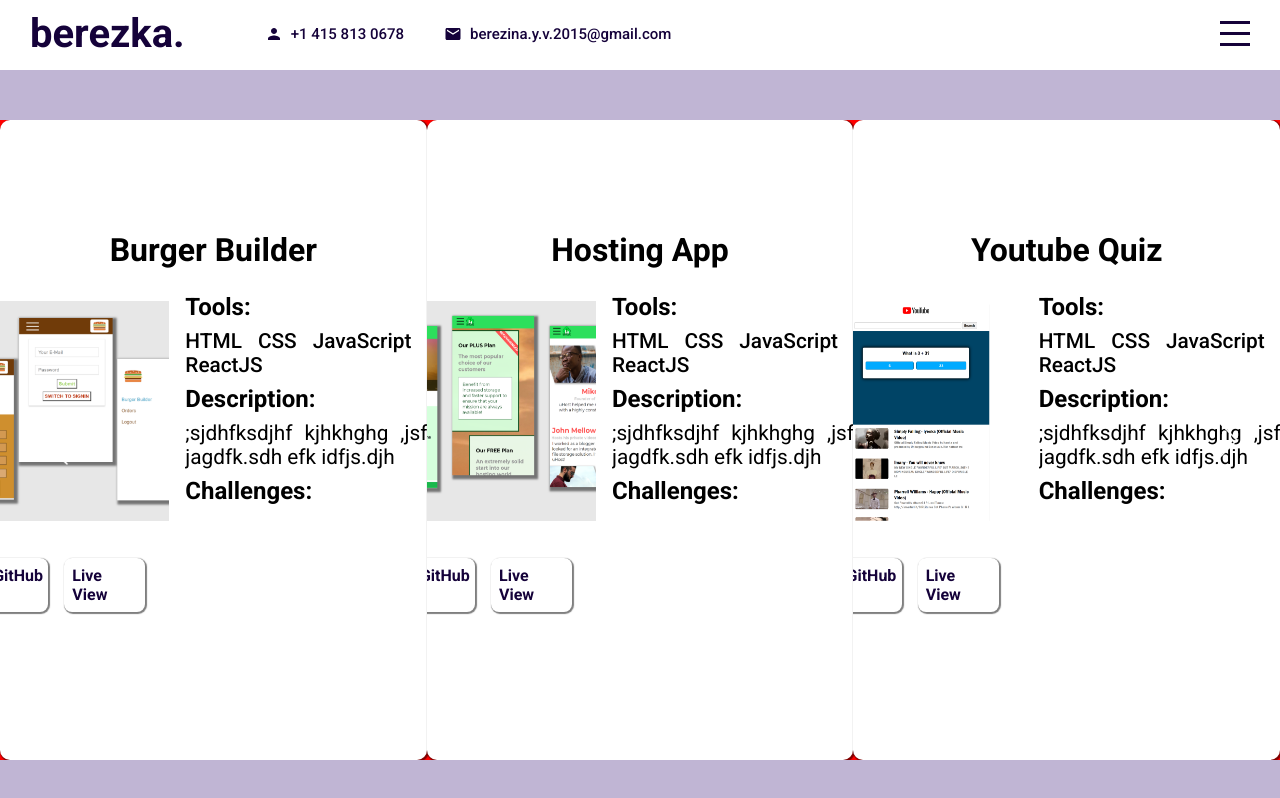
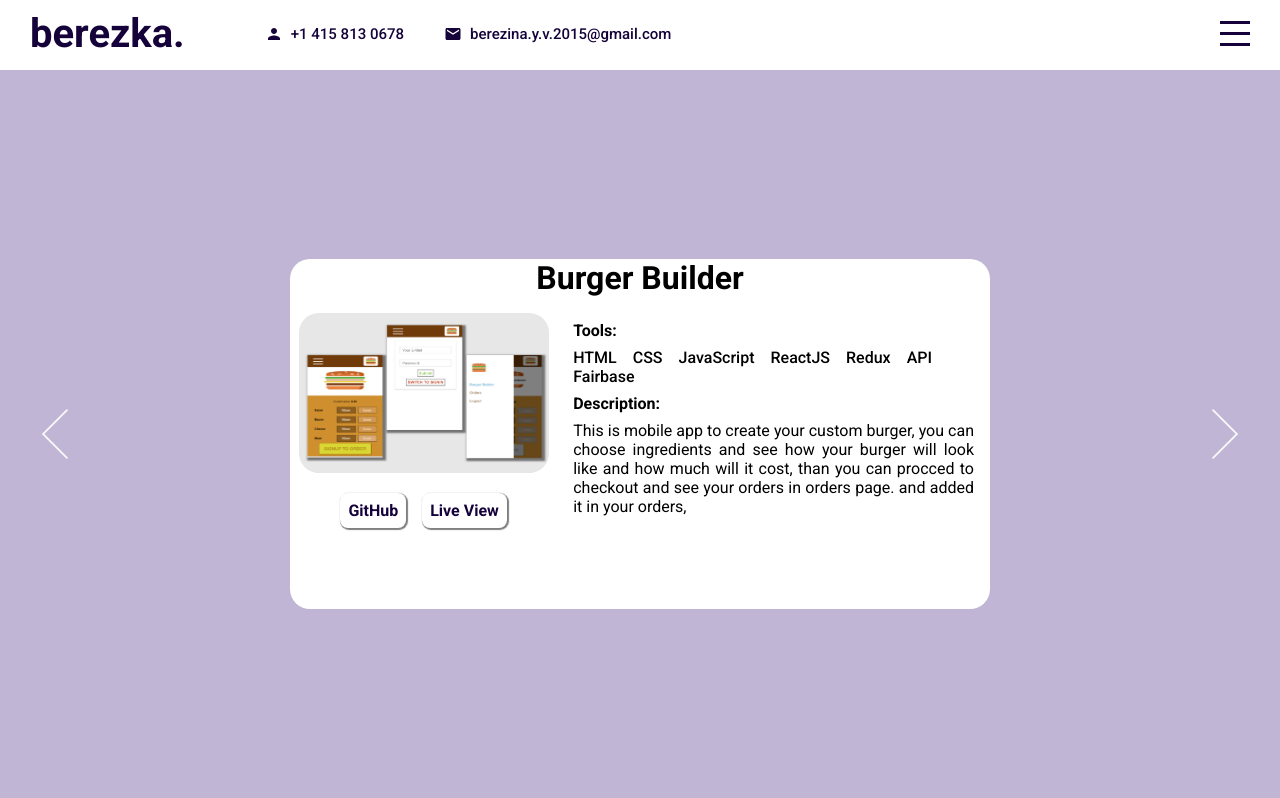
Before and after one commit to Berezka-creator/portfolio, a React (Create React App) app: page /projectspage in a window 1280 px wide. Built offline with nearby package versions, Linux system fonts and the light colour scheme.

Commit message:
projects page

```diff
--- a/src/components/portfolio/projectsPage/ProjectsPage.css
+++ b/src/components/portfolio/projectsPage/ProjectsPage.css
@@ -1,31 +1,42 @@
-.projects{
-    height: 100vh;
-    width:100vw;
-    padding-top: 5rem;
 
-    position: relative;
+.works{
+    background-color: #c0b5d4;
     display: flex;
     align-items: center;
     justify-content: center;
+    position: relative;
+
+    height: 100vh;
+    width:100vw;
+    padding-top: 4.2rem;
     left: 0;
-    background-color: #c0b5d4;
+
 }
 
 .slider{
-   height: 80vh;
-   width: 100vw;
+    height: 350px;
+    display: flex;
+    position: absolute;
+    left: 0;
+}
 
-   display: flex;
-   justify-content: center;
-   align-self: center;
-   align-content: center;
-   background-color: red;
+.container {
+    width: 100vw;
+    display:flex;
+    align-items: center;
+    justify-content: center;
+}
 
+.item {
+    width: 700px;
+    height: 100%;
+    background-color: white;
+    border-radius: 20px;
     display: flex;
-    position:absolute;
-    left: 0;
+    align-items: center;
+    justify-content: center;
+}
 
-}
 
 .arrow {
     height: 50px;
--- a/src/components/portfolio/projectsPage/ProjectsPage.jsx
+++ b/src/components/portfolio/projectsPage/ProjectsPage.jsx
@@ -11,9 +11,9 @@ export default function ProjectsPage() {
             img: "assets/burger-app.png",
             github: "https://github.com/Berezka-creator/burger-app",
             liveview: "https://berezka-creator.github.io/burger-app/",
-            tools: [ "HTML", "CSS", "JavaScript","ReactJS"],
+            tools: [ "HTML", "CSS", "JavaScript","ReactJS", "Redux", "API", "Fairbase"],
 
-            desc: ";sjdhfksdjhf kjhkhghg ,jsfkd jagdfk.sdh efk idfjs.djh",
+            desc: "This is mobile app to create your custom burger, you can choose ingredients and see how your burger will look like and how much will it cost, than you can procced to checkout and see your orders in orders page.  and added it in your orders, ",
             chell: "It was very difficultbu fun"
         },
         {
@@ -52,10 +52,12 @@ export default function ProjectsPage() {
 
 
     return (
-        <div className="projects">
+        <div className="works">
             <div className="slider" style={{transform: `translateX(-${currentSlide * 100}vw)`}}>
-                {data.map((d) => (
-                    <ProjectItem
+            {data.map((d) => (
+               <div className="container">
+                   <div className="item">
+                   <ProjectItem
                         title={d.title}
                         img={d.img}
                         gitHubLink={d.github}
@@ -63,6 +65,11 @@ export default function ProjectsPage() {
                         tools={d.tools}
                         desc={d.desc}>
                   </ProjectItem>
+
+                   </div>
+               </div>
+
+
 
                 ))
             }
--- a/src/components/portfolio/projectsPage/project/BurgerProject.css
+++ b/src/components/portfolio/projectsPage/project/BurgerProject.css
@@ -1,32 +1,22 @@
-.project-container {
-  width: 90%;
-  max-width: 1100px;
-  background-color: white;
-  box-shadow: 1px 1px 1px 1px rgba(0, 0, 0, 0.5);
-  border-radius: 10px;
-  display: flex;
-  flex-direction: column;
-  justify-content: center;
-  align-items: center;
+.project {
+  width: 100%;
+  height: 100%;
 }
-@media (min-width: 40rem) {
-  .project-container {
-    width: 70%;
-  }
+.project .project-container {
+  height: 100%;
 }
-.project-container .project-title {
+.project .project-container .project-title {
   text-align: center;
   font-size: 2rem;
   font-weight: bold;
-  padding: 1rem 0;
+  margin-bottom: 1rem;
 }
 @media (min-width: 40rem) {
-  .project-container .project-overview {
+  .project .project-container .project-overview {
     display: flex;
   }
 }
-.project-container .project-overview .left {
-  padding: 1rem;
+.project .project-container .project-overview .left {
   flex: 2;
   display: flex;
   flex-direction: column;
@@ -34,21 +24,21 @@
   align-items: center;
   align-content: center;
 }
-.project-container .project-overview .left .project-img-container {
-  width: 310px;
-  height: 220px;
+.project .project-container .project-overview .left .project-img-container {
+  width: 250px;
+  height: 160px;
   border-radius: 20px;
   overflow: hidden;
 }
-.project-container .project-overview .left .project-img-container img {
+.project .project-container .project-overview .left .project-img-container img {
   width: 100%;
   height: 100%;
 }
-.project-container .project-overview .left .project-buttons {
-  margin: 2rem 0;
+.project .project-container .project-overview .left .project-buttons {
+  padding: 1rem 0;
   display: flex;
 }
-.project-container .project-overview .left .project-buttons a {
+.project .project-container .project-overview .left .project-buttons a {
   color: #15023a;
   border-radius: 8px;
   border: none;
@@ -62,34 +52,34 @@
   outline: none;
   text-decoration: none;
 }
-.project-container .project-overview .left .project-buttons a:hover, .project-container .project-overview .left .project-buttons a:active {
+.project .project-container .project-overview .left .project-buttons a:hover, .project .project-container .project-overview .left .project-buttons a:active {
   background-color: #15023a;
   color: white;
 }
-.project-container .project-overview .right {
+.project .project-container .project-overview .right {
   flex: 3;
   padding: 0 1rem;
 }
-.project-container .project-overview .right .project-tools__items {
+.project .project-container .project-overview .right .project-tools__items {
   margin: 0;
   padding: 0;
   width: 100%;
   display: flex;
   flex-wrap: wrap;
 }
-.project-container .project-overview .right .project-tools__items .project-tools__item {
+.project .project-container .project-overview .right .project-tools__items .project-tools__item {
   display: inline;
   padding: 0 1rem 0 0;
-  font-size: 1.3rem;
+  font-size: 1rem;
   font-weight: 500;
 }
-.project-container .project-overview .right .project-subtitle {
-  font-size: 1.5rem;
+.project .project-container .project-overview .right .project-subtitle {
+  font-size: 1rem;
   font-weight: bold;
   padding: 0.5rem 0;
 }
-.project-container .project-overview .right .project-paragraph {
-  font-size: 1.3rem;
+.project .project-container .project-overview .right .project-paragraph {
+  font-size: 1rem;
   text-align: justify;
 }
 
--- a/src/components/portfolio/projectsPage/project/BurgerProject.jsx
+++ b/src/components/portfolio/projectsPage/project/BurgerProject.jsx
@@ -3,7 +3,7 @@ import './BurgerProject.css'
 
 export default function BurgerProject(props) {
     return (
-
+        <div className="project">
             <div className="project-container"  id={props.id}>
                 <div className="project-title" >{props.title}</div>
                 <div className="project-overview">
@@ -35,15 +35,14 @@ export default function BurgerProject(props) {
                                 {props.desc}
                             </p>
                         </div>
-                <div className="project-challenges">
-                            <h3 className="project-subtitle">Challenges:</h3>
-                            <p className="project-paragraph">
-                              {props.chell}
-                            </p>
-                        </div>
+
+
                 </div>
             </div>
+
             </div>
 
+
+        </div>
     )
 }
--- a/src/components/portfolio/projectsPage/project/BurgerProject.scss
+++ b/src/components/portfolio/projectsPage/project/BurgerProject.scss
@@ -1,33 +1,23 @@
 @import  '../../../../global.scss';
 
-
-
+.project {
+    width: 100%;
+    height: 100%;
 
     .project-container {
-        width: 90%;
-        max-width: 1100px;
-        background-color: white;
-        box-shadow: 1px 1px 1px 1px rgba(0, 0, 0, 0.5);
-        border-radius: 10px;
-        display: flex;
-        flex-direction: column;
-        justify-content: center;
-        align-items: center;
 
-
-        @include desktop {
-            width: 70%;
-
-        }
+        height: 100%;
 
         .project-title{
             text-align: center;
             font-size: 2rem;
             font-weight: bold;
-            padding: 1rem 0;
+            margin-bottom:1rem;
+
         }
 
         .project-overview {
+
 
 
             @include desktop {
@@ -35,7 +25,7 @@
             }
 
             .left {
-                padding: 1rem;
+
                 flex: 2;
                 display: flex;
                 flex-direction: column;
@@ -45,8 +35,8 @@
 
                 .project-img-container {
 
-                    width: 310px;
-                    height: 220px;
+                    width: 250px;
+                    height: 160px;
                     border-radius: 20px;
                     overflow: hidden;
 
@@ -58,7 +48,8 @@
                 }
 
                 .project-buttons {
-                    margin: 2rem 0;
+                    padding: 1rem 0;
+
                     display: flex;
 
                     a{
@@ -101,7 +92,7 @@
                     .project-tools__item{
                         display: inline;
                         padding: 0 1rem 0 0;
-                        font-size: 1.3rem;
+                        font-size: 1rem;
                         font-weight: 500;
 
                     }
@@ -109,13 +100,13 @@
                 }
 
                 .project-subtitle {
-                    font-size: 1.5rem;
+                    font-size: 1rem;
                     font-weight: bold;
                     padding: 0.5rem 0;
                 }
 
                 .project-paragraph{
-                    font-size: 1.3rem;
+                    font-size: 1rem;
                     text-align: justify;
                 }
 
@@ -124,3 +115,4 @@
             }
         }
     }
+}
```
Also changed, not shown: 1 other file (tests, documents, lock files or other folders).
